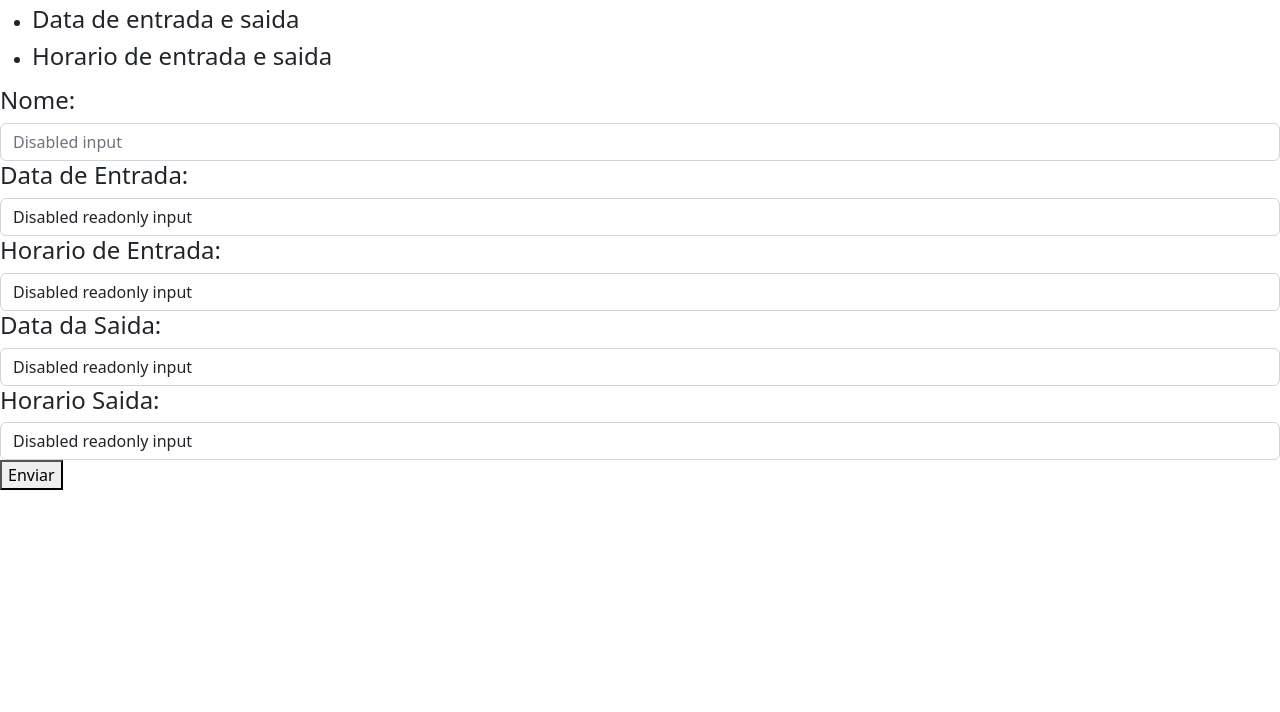
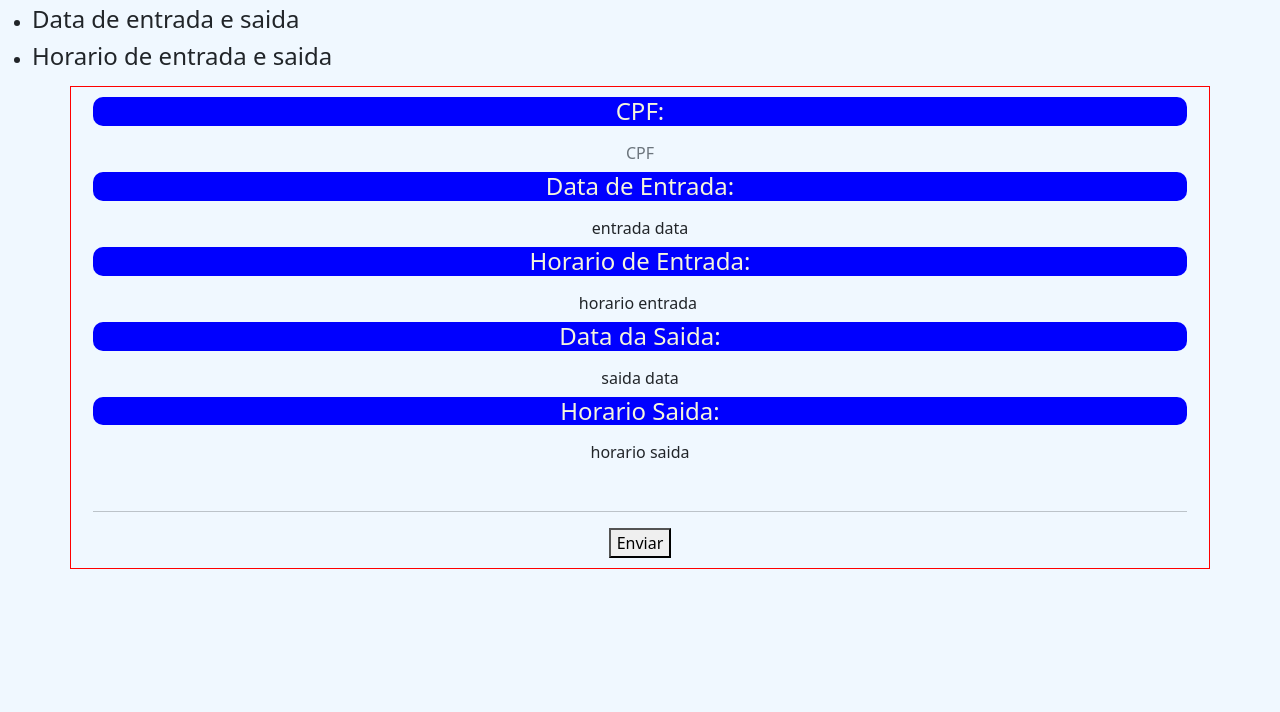
Before and after one commit to Patrickresplandes/Teste, a website: page index.html in a window 1280 px wide. Shown: the part 88-800 px from the top of the page. Drawn offline with nearby package versions, Linux system fonts and the light colour scheme.

Commit message:
I added css to the project

```diff
--- a/index.html
+++ b/index.html
@@ -11,7 +11,7 @@
     <title>Cadastro-MOTORISTA</title>
 </head>
 
-<body>
+<body style="background-color:aliceblue;">
     <h1>Ponto de Registro</h1>
     <ul>
         <li>
@@ -24,18 +24,24 @@
             <h4>Horario de entrada e saida</h4>
         </li>
     </ul>
-    <div>
+    <div class="container">
         <form>
-            <h4>Nome:</h4>
-            <input class="form-control" type="text" placeholder="Disabled input" aria-label="NOME">
-            <h4>Data de Entrada:</h4>
-            <input class="form-control" type="text" value="Disabled readonly input" aria-label="data entrada" readonly>
-            <h4>Horario de Entrada:</h4>
-            <input class="form-control" type="text" value="Disabled readonly input" aria-label="horario entrada" readonly>
-            <h4>Data da Saida:</h4>
-            <input class="form-control" type="text" value="Disabled readonly input" aria-label="data saida" readonly>
-            <h4>Horario Saida:</h4>
-            <input class="form-control" type="text" value="Disabled readonly input" aria-label="horario saida" readonly>
+            <h4 class="name">CPF:</h4>
+            <input class="form-control btn" type="text" style="width: 250px;" placeholder="CPF" aria-label="NOME">
+
+            <h4 class="name">Data de Entrada:</h4>
+            <input class="form-control btn" type="text" style="width: 250px;" value="entrada data" aria-label=" data entrada " readonly>
+
+            <h4 class="name ">Horario de Entrada:</h4>
+            <input class="form-control btn " type="text " style="width: 250px; " value="horario entrada " aria-label="horario entrada " readonly>
+
+            <h4 class="name ">Data da Saida:</h4>
+            <input class="form-control btn " type="text " style="width: 250px; " value="saida data" aria-label="data saida " readonly>
+
+            <h4 class="name ">Horario Saida:</h4>
+            <input class="form-control btn " type="text " style="width: 250px; " value="horario saida" aria-label="horario saida " readonly>
+            <br/><br/>
+            <hr>
             <button>Enviar</button>
         </form>
     </div>
--- a/styles.css
+++ b/styles.css
@@ -2,3 +2,27 @@ h1 {
     text-align: center;
     color: brown;
 }
+
+form {
+    padding: 10px;
+    text-align: center;
+    border: none;
+}
+
+.form-control btn {
+    text-align: center;
+    border-radius: 20px;
+    box-shadow: 3px;
+}
+
+.container {
+    text-align: center;
+    border: 1px red solid;
+}
+
+.name {
+    background-color: blue;
+    color: beige;
+    text-align: center;
+    border-radius: 10px;
+}
```
